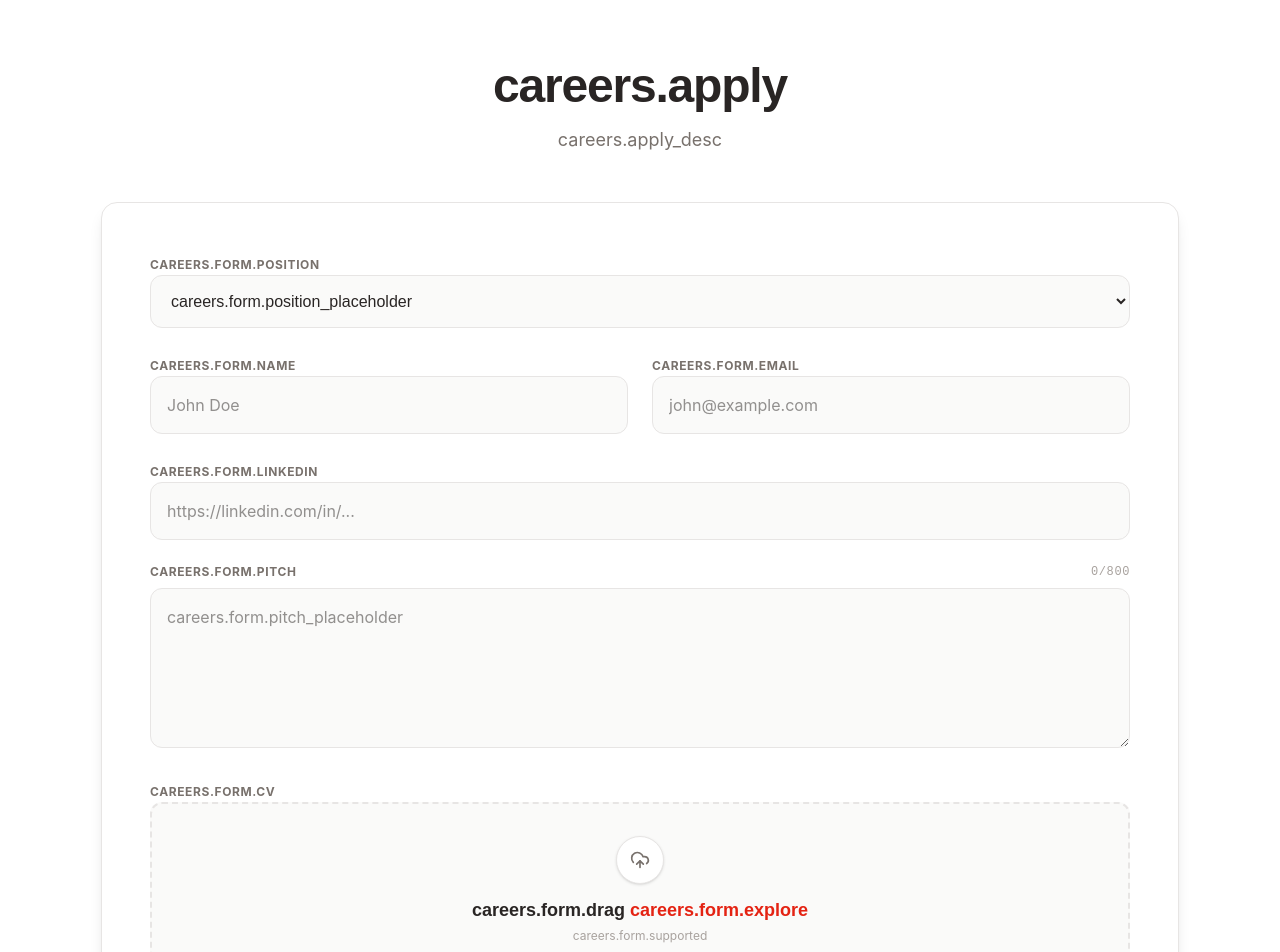
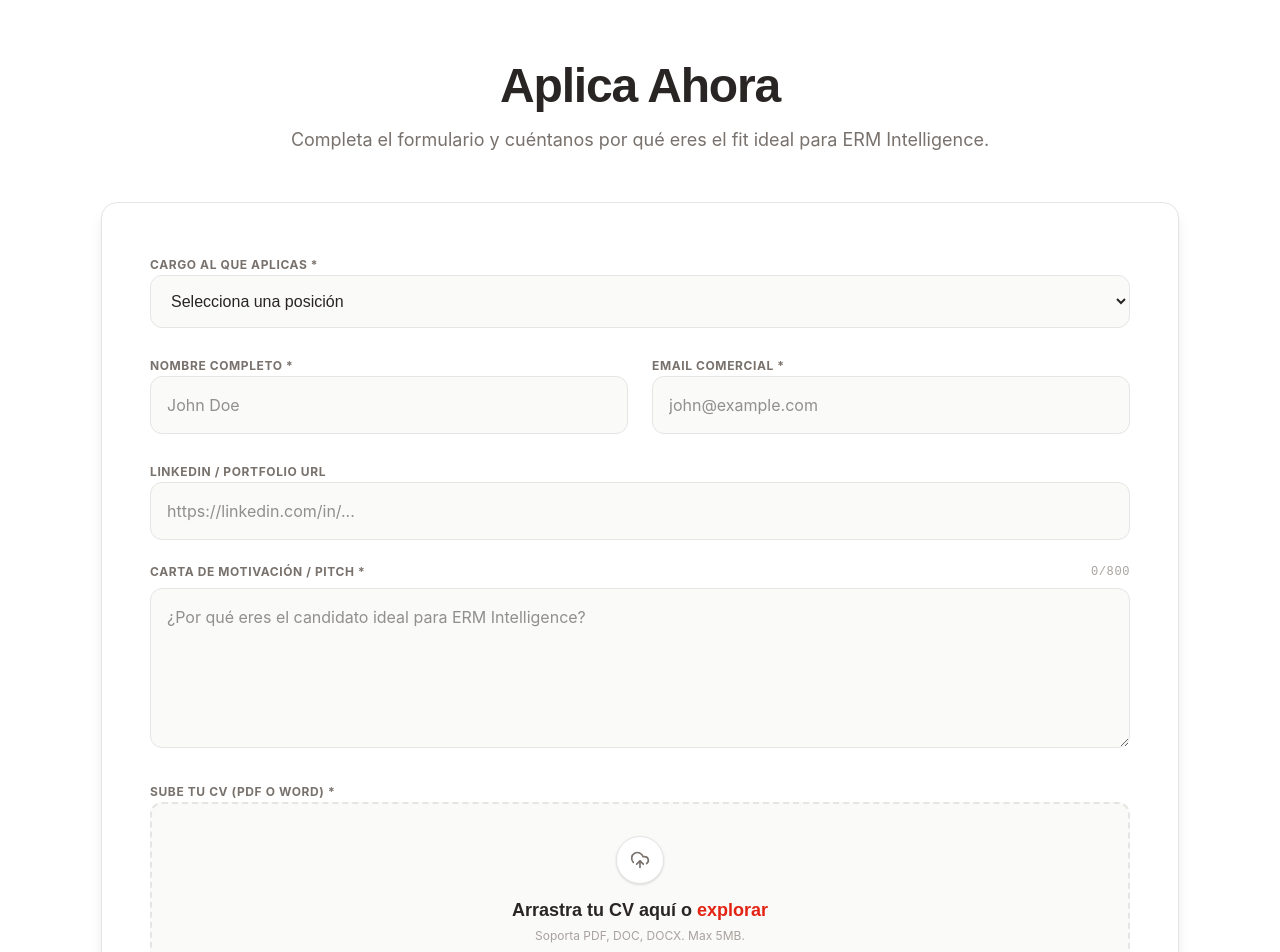
Before and after one commit to marinm80/erm-intelligence, a React (Vite) app in the folder frontend/: page /careers in a window 1280 px wide. Shown: the part 2280-3232 px from the top of the page. Built offline with nearby package versions, Linux system fonts and the light colour scheme.

Commit message:
fix: remove react-i18next dependency, use hardcoded Spanish strings

```diff
--- a/frontend/src/components/careers/ApplicationForm.tsx
+++ b/frontend/src/components/careers/ApplicationForm.tsx
@@ -1,7 +1,6 @@
 import { useState, useRef } from 'react';
 import type { JobPosition, JobApplication } from '../../types/careers';
 import { UploadCloud, CheckCircle2, AlertCircle, X } from 'lucide-react';
-import { useTranslation } from 'react-i18next';
 
 interface ApplicationFormProps {
   jobs: JobPosition[];
@@ -9,7 +8,6 @@
 }
 
 export const ApplicationForm = ({ jobs, selectedJobId }: ApplicationFormProps) => {
-  const { t } = useTranslation();
   const [formData, setFormData] = useState<Partial<JobApplication>>({
     positionId: selectedJobId || '',
     fullName: '',
@@ -135,15 +133,15 @@
         <div className="w-16 h-16 bg-green-100 rounded-full flex items-center justify-center mx-auto mb-6 shadow-sm border border-green-200">
           <CheckCircle2 className="w-8 h-8 text-green-600" />
         </div>
-        <h3 className="text-2xl font-display font-bold text-green-800">{t('careers.form.success_title')}</h3>
+        <h3 className="text-2xl font-display font-bold text-green-800">¡Postulación Enviada!</h3>
         <p className="text-green-700">
-          {t('careers.form.success_desc')}
+          Gracias por tu interés en ERM Intelligence. Nuestro equipo revisará tu perfil y nos pondremos en contacto contigo pronto.
         </p>
         <button
           onClick={() => setStatus('idle')}
           className="mt-8 px-6 py-2 bg-green-600 text-white rounded-lg font-bold hover:bg-green-700 transition"
         >
-          {t('careers.form.another')}
+          Enviar otra postulación
         </button>
       </div>
     );
@@ -154,10 +152,10 @@
       <div className="container-custom max-w-4xl mx-auto space-y-12">
         <div className="text-center space-y-4">
           <h2 className="text-3xl md:text-5xl font-display font-semibold text-[var(--color-stone-800)] tracking-tight">
-            {t('careers.apply')}
+            Aplica Ahora
           </h2>
           <p className="text-[var(--color-stone-500)] text-lg">
-            {t('careers.apply_desc')}
+            Completa el formulario y cuéntanos por qué eres el fit ideal para ERM Intelligence.
           </p>
         </div>
 
@@ -171,7 +169,7 @@
 
           <div className="grid grid-cols-1 md:grid-cols-2 gap-6">
              <div className="space-y-2 md:col-span-2">
-                 <label className="text-xs font-bold uppercase tracking-wider text-[var(--color-stone-500)]">{t('careers.form.position')}</label>
+                 <label className="text-xs font-bold uppercase tracking-wider text-[var(--color-stone-500)]">Cargo al que aplicas *</label>
                  <select
                    required
                    name="positionId"
@@ -179,7 +177,7 @@
                    onChange={handleInputChange}
                    className="w-full p-4 bg-[var(--color-stone-50)] border border-[var(--color-stone-200)] rounded-xl focus:outline-none focus:border-[var(--color-brand-red)] focus:ring-1 focus:ring-[var(--color-brand-red)] transition-all font-display text-[var(--color-stone-800)]"
                  >
-                   <option value="" disabled>{t('careers.form.position_placeholder')}</option>
+                   <option value="" disabled>Selecciona una posición</option>
                    {jobs.filter(j => j.isActive).map(job => (
                      <option key={job.id} value={job.id}>{job.title} ({job.contractType} - {job.modality})</option>
                    ))}
@@ -187,7 +185,7 @@
              </div>
 
              <div className="space-y-2">
-                 <label className="text-xs font-bold uppercase tracking-wider text-[var(--color-stone-500)]">{t('careers.form.name')}</label>
+                 <label className="text-xs font-bold uppercase tracking-wider text-[var(--color-stone-500)]">Nombre Completo *</label>
                  <input
                    required minLength={3}
                    name="fullName"
@@ -200,7 +198,7 @@
              </div>
 
              <div className="space-y-2">
-                 <label className="text-xs font-bold uppercase tracking-wider text-[var(--color-stone-500)]">{t('careers.form.email')}</label>
+                 <label className="text-xs font-bold uppercase tracking-wider text-[var(--color-stone-500)]">Email Comercial *</label>
                  <input
                    required type="email"
                    name="email"
@@ -212,7 +210,7 @@
              </div>
 
              <div className="space-y-2 md:col-span-2">
-                 <label className="text-xs font-bold uppercase tracking-wider text-[var(--color-stone-500)]">{t('careers.form.linkedin')}</label>
+                 <label className="text-xs font-bold uppercase tracking-wider text-[var(--color-stone-500)]">LinkedIn / Portfolio URL</label>
                  <input
                    type="url"
                    name="linkedinUrl"
@@ -225,7 +223,7 @@
 
              <div className="space-y-2 md:col-span-2">
                  <label className="text-xs font-bold uppercase tracking-wider text-[var(--color-stone-500)] flex justify-between">
-                   <span>{t('careers.form.pitch')}</span>
+                   <span>Carta de Motivación / Pitch *</span>
                    <span className="font-mono text-[var(--color-stone-400)] font-normal normal-case">
                      {formData.motivationLetter?.length || 0}/800
                    </span>
@@ -236,12 +234,12 @@
                    value={formData.motivationLetter}
                    onChange={handleInputChange}
                    className="w-full p-4 bg-[var(--color-stone-50)] border border-[var(--color-stone-200)] rounded-xl focus:outline-none focus:border-[var(--color-brand-red)] transition-colors h-40 resize-y"
-                   placeholder={t('careers.form.pitch_placeholder')}
+                   placeholder="¿Por qué eres el candidato ideal para ERM Intelligence?"
                  ></textarea>
              </div>
 
              <div className="space-y-2 md:col-span-2">
-                 <label className="text-xs font-bold uppercase tracking-wider text-[var(--color-stone-500)]">{t('careers.form.cv')}</label>
+                 <label className="text-xs font-bold uppercase tracking-wider text-[var(--color-stone-500)]">Sube tu CV (PDF o Word) *</label>
                  <div
                    onDragOver={handleDragOver}
                    onDragLeave={handleDragLeave}
@@ -265,9 +263,9 @@
                        </div>
                        <div>
                          <p className="font-display font-bold text-[var(--color-stone-800)] text-lg">
-                           {t('careers.form.drag')} <button type="button" onClick={() => fileInputRef.current?.click()} className="text-[var(--color-brand-red)] hover:underline">{t('careers.form.explore')}</button>
+                           Arrastra tu CV aquí o <button type="button" onClick={() => fileInputRef.current?.click()} className="text-[var(--color-brand-red)] hover:underline">explorar</button>
                          </p>
-                         <p className="text-xs text-[var(--color-stone-400)] mt-1">{t('careers.form.supported')}</p>
+                         <p className="text-xs text-[var(--color-stone-400)] mt-1">Soporta PDF, DOC, DOCX. Max 5MB.</p>
                        </div>
                        {errorMessage && !formData.positionId && (
                            // Hide file error here if it's general submit error, wait, let's just show standard file errors
@@ -299,10 +297,10 @@
             {status === 'loading' ? (
               <span className="flex items-center gap-2">
                 <span className="w-5 h-5 border-2 border-white/30 border-t-white rounded-full animate-spin"></span>
-                {t('careers.form.sending')}
+                Enviando postulación...
               </span>
             ) : (
-              t('careers.form.submit')
+              'Enviar Postulación'
             )}
           </button>
         </form>
```
